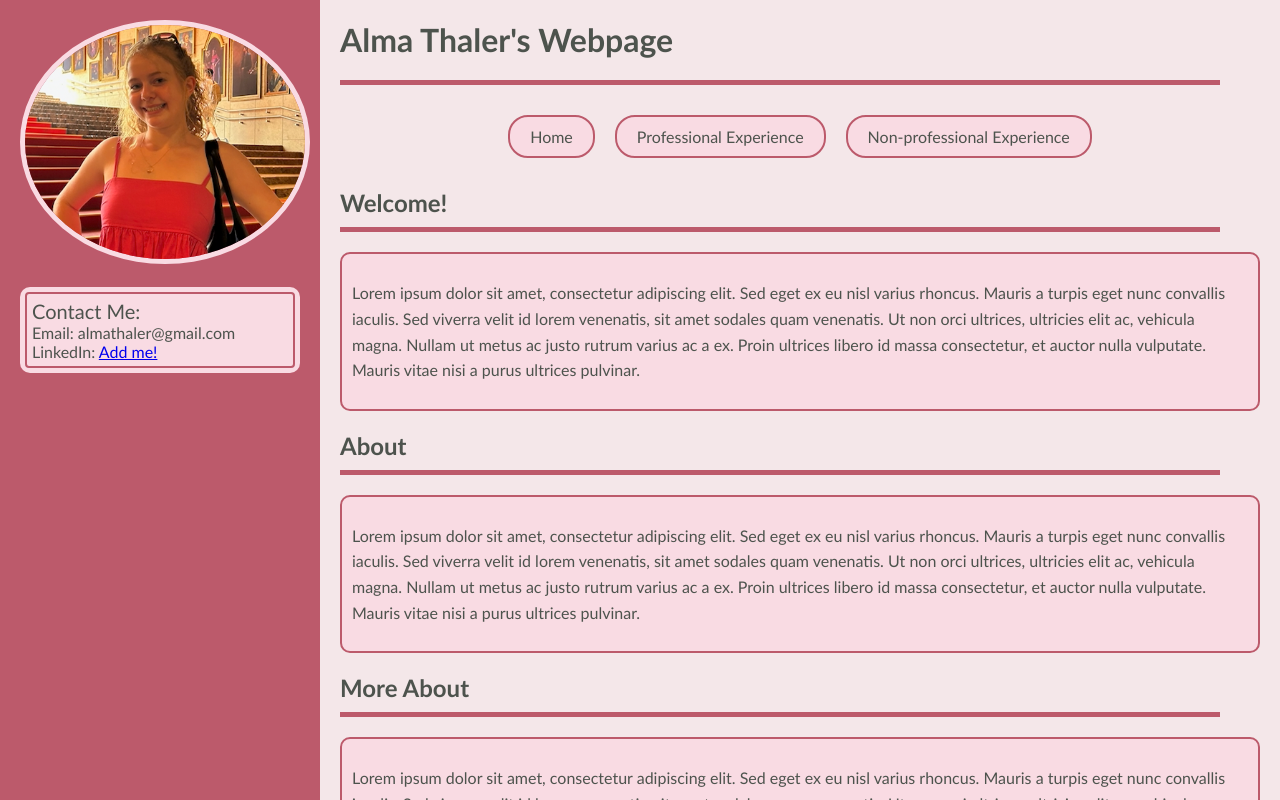
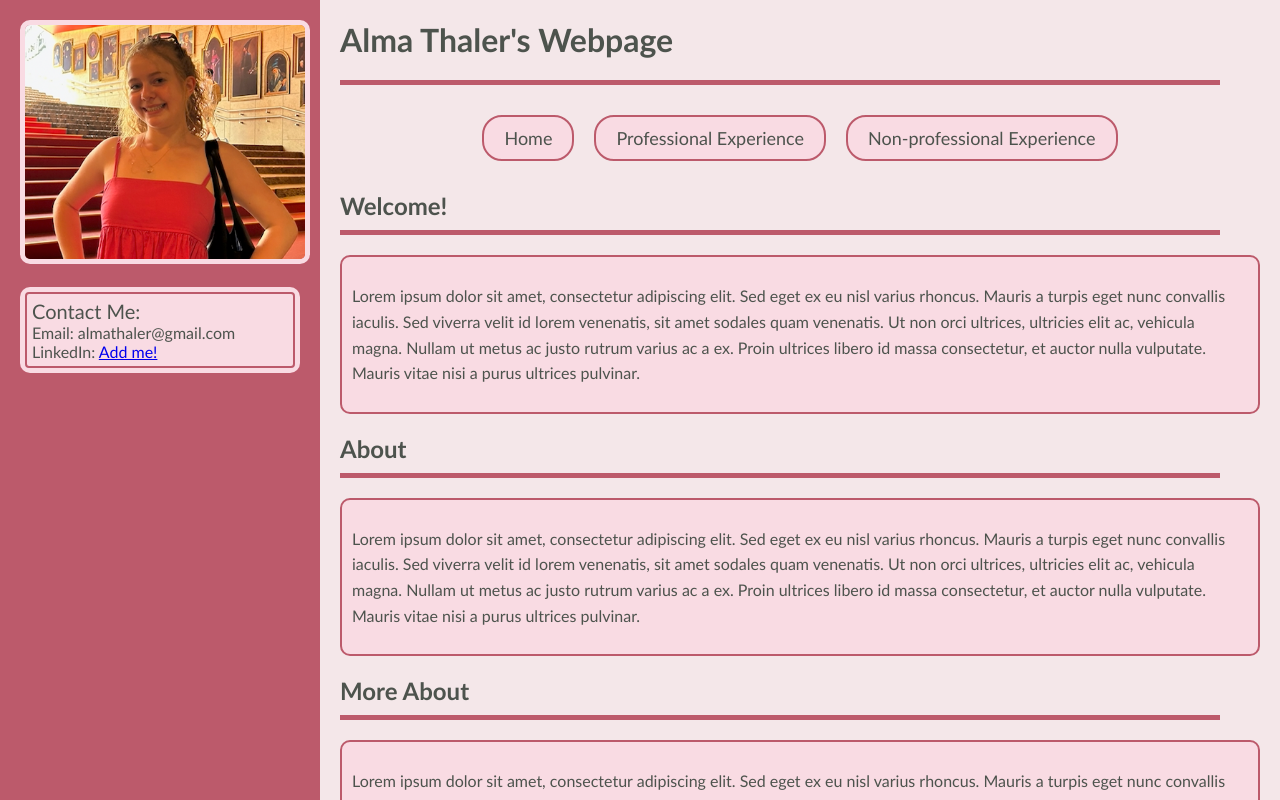
Before and after one commit to almathaler/almathaler.github.io, a plain HTML site: page practice.html in a window 1280 px wide. Drawn offline with Linux system fonts and the light colour scheme.

Commit message:
changed pfp from circle to square

```diff
--- a/practice_style.css
+++ b/practice_style.css
@@ -41,7 +41,7 @@ body {
     max-width: 100%;
     border: 5px solid #f9dbe3;
     /* Dark pink */
-    border-radius: 50%;
+    border-radius: 10px;
     margin-bottom: 20px;
 }
 
@@ -110,7 +110,7 @@ body {
     /* Dark pink */
     border-radius: 20px;
     text-decoration: none;
-    font-size: 16px;
+    font-size: 18px;
 }
 
 .nav-button:hover {
```
